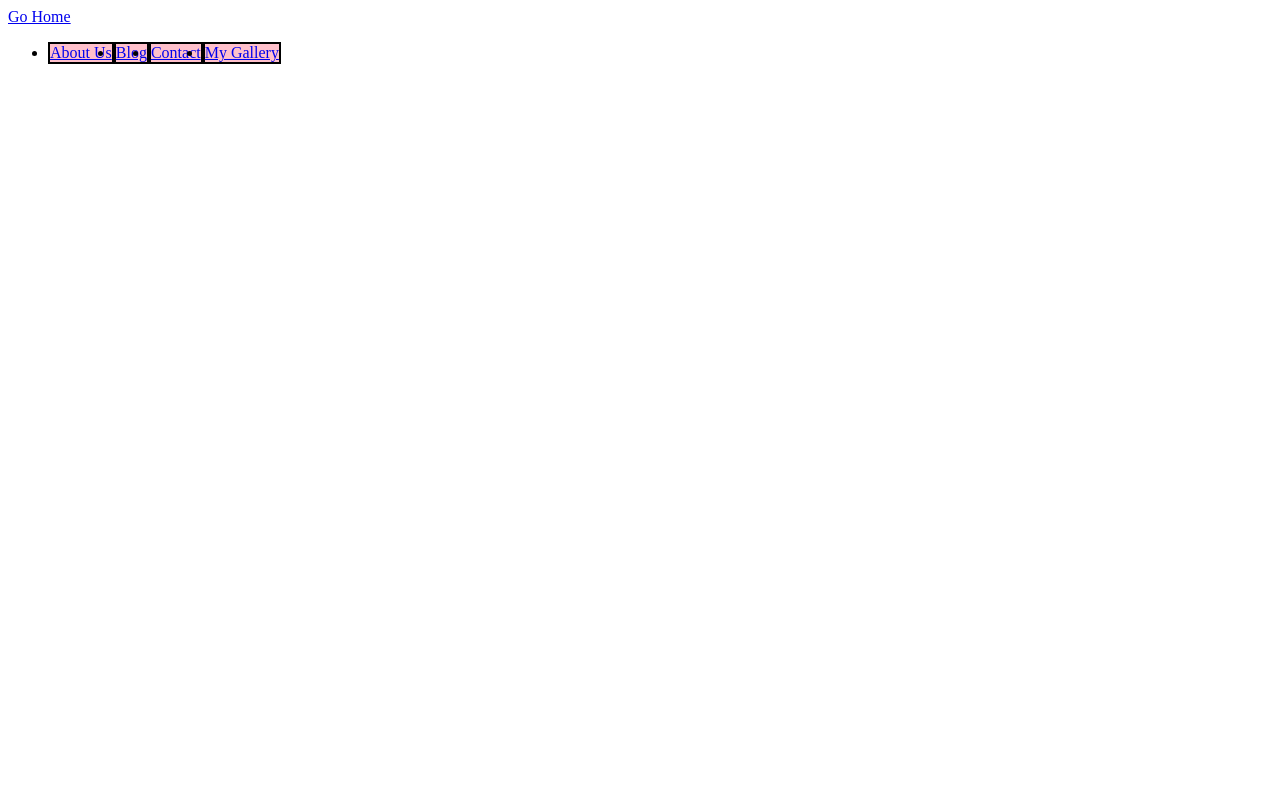
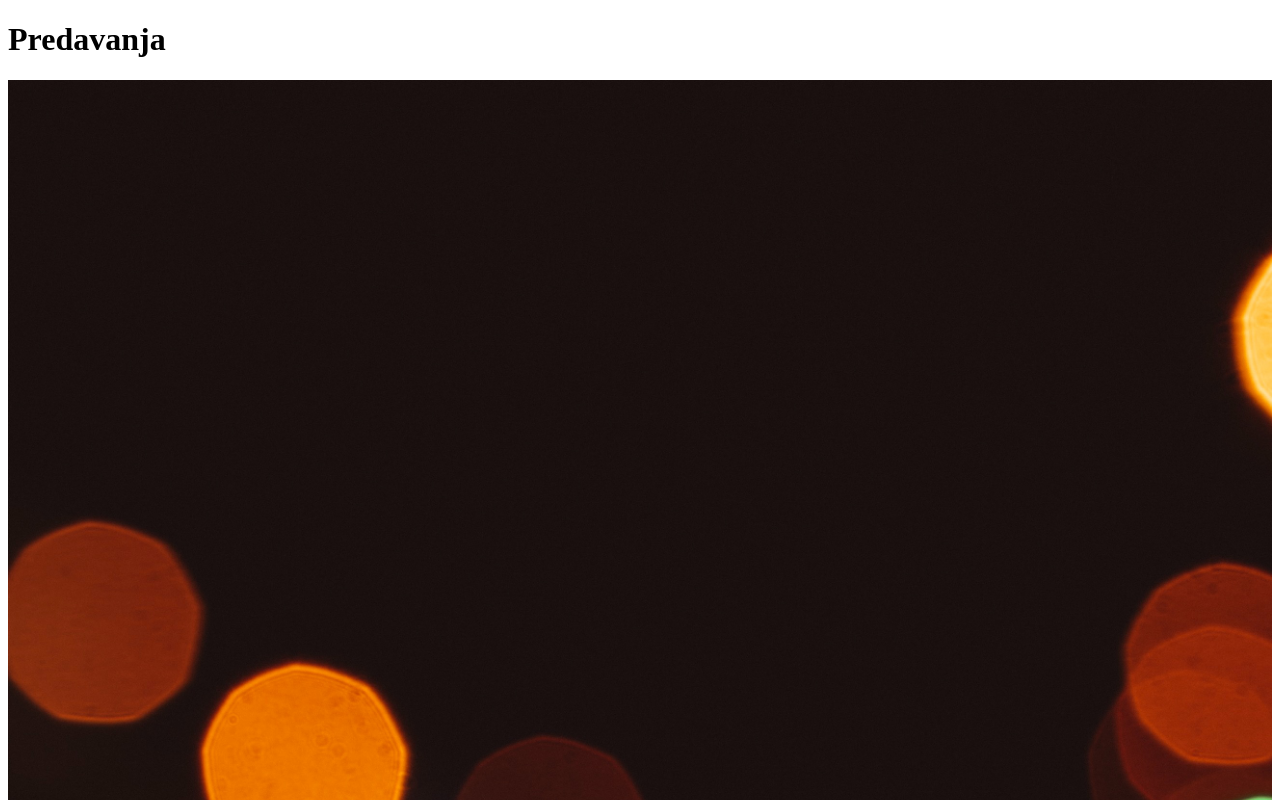
Before and after one commit to petar-caleta/HCI2019-20, a Gatsby site: page / in a window 1280 px wide. Shown: the top 800 px of the page. Built offline with nearby package versions, Linux system fonts and the light colour scheme; Gatsby itself is replaced by a stand-in of ours.

Commit message:
Images with gatsby and sth else

```diff
--- a/gatsby-config.js
+++ b/gatsby-config.js
@@ -1,7 +1,25 @@
 module.exports = {
   siteMetadata: {
-    title: `Gatsby Default Starter`,
+    title: `Rosic Caleta`,
     description: `Kick off your next, great Gatsby project with this default starter. This barebones starter ships with the main Gatsby configuration files you might need.`,
+    menuItems: [
+      {
+        text: "About Us",
+        link: "/AboutUs",
+      },
+      {
+        text: "Blog",
+        link: "/Blog",
+      },
+      {
+        text: "Contact",
+        link: "/Contact",
+      },
+      {
+        text: "My Gallery",
+        link: "/MyGallery",
+      },
+    ],
     author: `@gatsbyjs`,
   },
   plugins: [
@@ -11,6 +29,13 @@ module.exports = {
       options: {
         name: `images`,
         path: `${__dirname}/src/images`,
+      },
+    },
+    {
+      resolve: `gatsby-source-filesystem`,
+      options: {
+        name: `content`,
+        path: `${__dirname}/content`,
       },
     },
     `gatsby-transformer-sharp`,
--- a/src/components/layout.js
+++ b/src/components/layout.js
@@ -1,7 +1,9 @@
 import React from "react"
 import Navigation from "./navigation"
 import { Link } from "gatsby"
+import { useStaticQuery, graphql } from "gatsby"
 
+/*
 const menuItems = [
   {
     text: "About Us",
@@ -20,8 +22,24 @@ const menuItems = [
     link: "/MyGallery",
   },
 ]
-
+*/
 const Layout = props => {
+  //query od graphiql-a
+  const data = useStaticQuery(graphql`
+    {
+      site {
+        siteMetadata {
+          menuItems {
+            link
+            text
+          }
+        }
+      }
+    }
+  `)
+  //console.log("Data from layout:", data)
+  //da mozemo Navigation {menuItems} umisto {data.site.siteMetadata}
+  const { menuItems } = data.site.siteMetadata
   return (
     <div>
       {props.children}
--- a/src/components/navigation.js
+++ b/src/components/navigation.js
@@ -1,11 +1,13 @@
 import React from "react"
 import { Link } from "gatsby"
 
+//pokusaj stiliziranja navigacijske trake, ul tocnije
 const ulNavStyle = {
   display: "flex",
   marginsTop: "10px",
 }
 
+//isto samo za li ne ide me zasad
 const navLiItem = {
   margins: "20 px",
   padding: "20 px",
@@ -13,12 +15,19 @@ const navLiItem = {
   backgroundColor: "pink",
   textDecoration: "none",
   float: "right",
+  listStyleType: "none",
+  width: "200px",
+  textAlign: "center",
+  height: "50px",
+  display: "justify",
 }
 
 const Navigation = props => {
   return (
+    //ovo je u viticastim naziv style varijable
     <ul style={ulNavStyle}>
       {props.menuItems.map(({ link, text }) => (
+        //ovo je u viticastim naziv style varijable
         <li style={navLiItem} key={link}>
           <Link to={link}>{text}</Link>
         </li>
--- a/src/pages/index.js
+++ b/src/pages/index.js
@@ -1,7 +1,42 @@
 import React from "react"
 import Layout from "../components/layout"
+import { graphql } from "gatsby"
+import Img from "gatsby-image"
 //importat link od gatsby-a da mozemo linkat pageove na gatsbyev nacin
 
-const IndexPage = () => <Layout></Layout>
+const IndexPage = ({ data }) => {
+  console.log("Data iz indexa", data)
+  return (
+    <Layout>
+      <h1>Predavanja</h1>
+      {/* <img src={"../static/slika.jpg"} alt="Logo" /> */}
+      {/*<Img fluid={data.allFile.edges[1].node.childImageSharp.fluid} alt="Gatsby Docs are awesome"/> */}
+      {data.allFile.edges.map(({ node }) => (
+        <Img key={node.id} fluid={node.childImageSharp.fluid} />
+      ))}
+      <h2 style={{ backgroundColor: "pink", color: "grey" }}>
+        Sadrzaj ispod slici
+      </h2>
+    </Layout>
+  )
+}
+
+export const query = graphql`
+  {
+    allFile(filter: { absolutePath: { regex: "//content/images//" } }) {
+      edges {
+        node {
+          id
+          relativePath
+          childImageSharp {
+            fluid {
+              ...GatsbyImageSharpFluid_tracedSVG
+            }
+          }
+        }
+      }
+    }
+  }
+`
 
 export default IndexPage
```
Also changed, not shown: content/images/eugene-chystiakov-9AaJzkkZwBo-unsplash.jpg (added), content/images/nina-luong-jlhiYLgiirA-unsplash.jpg (added), 4 other files.
